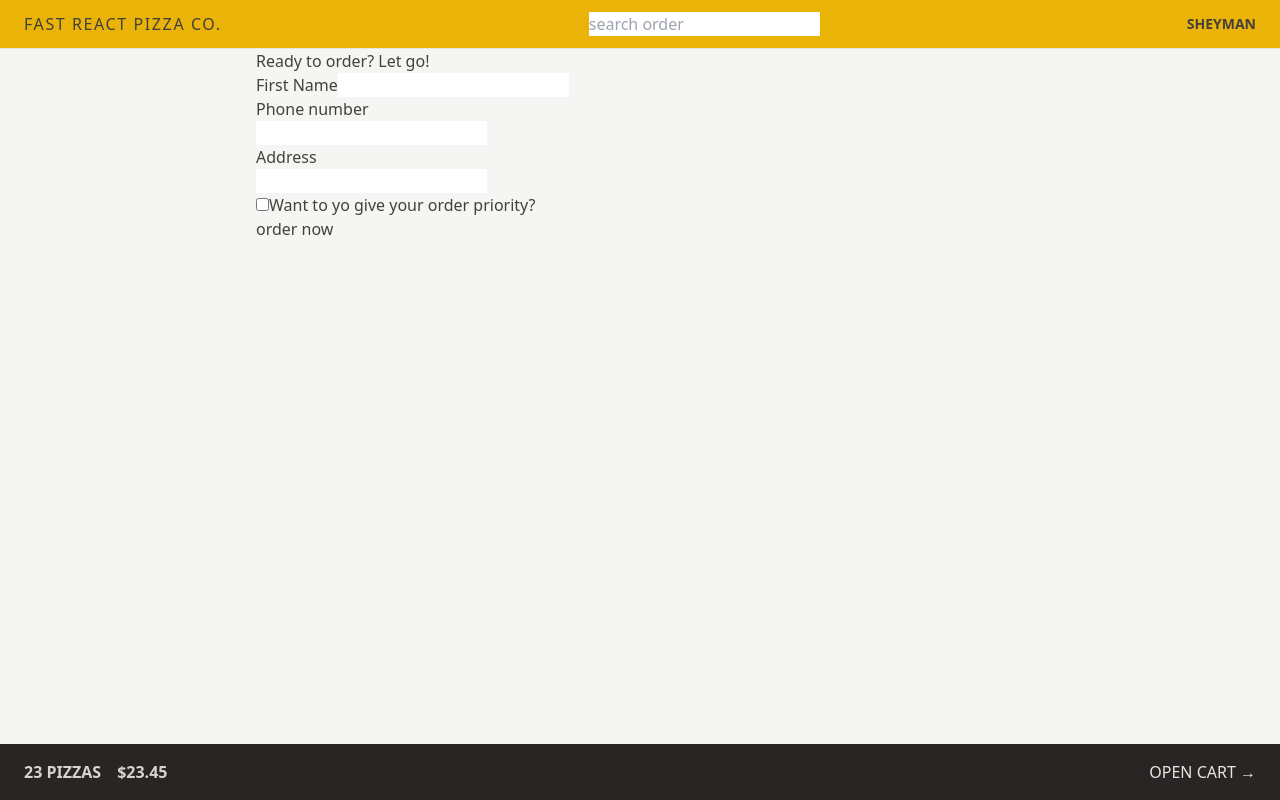
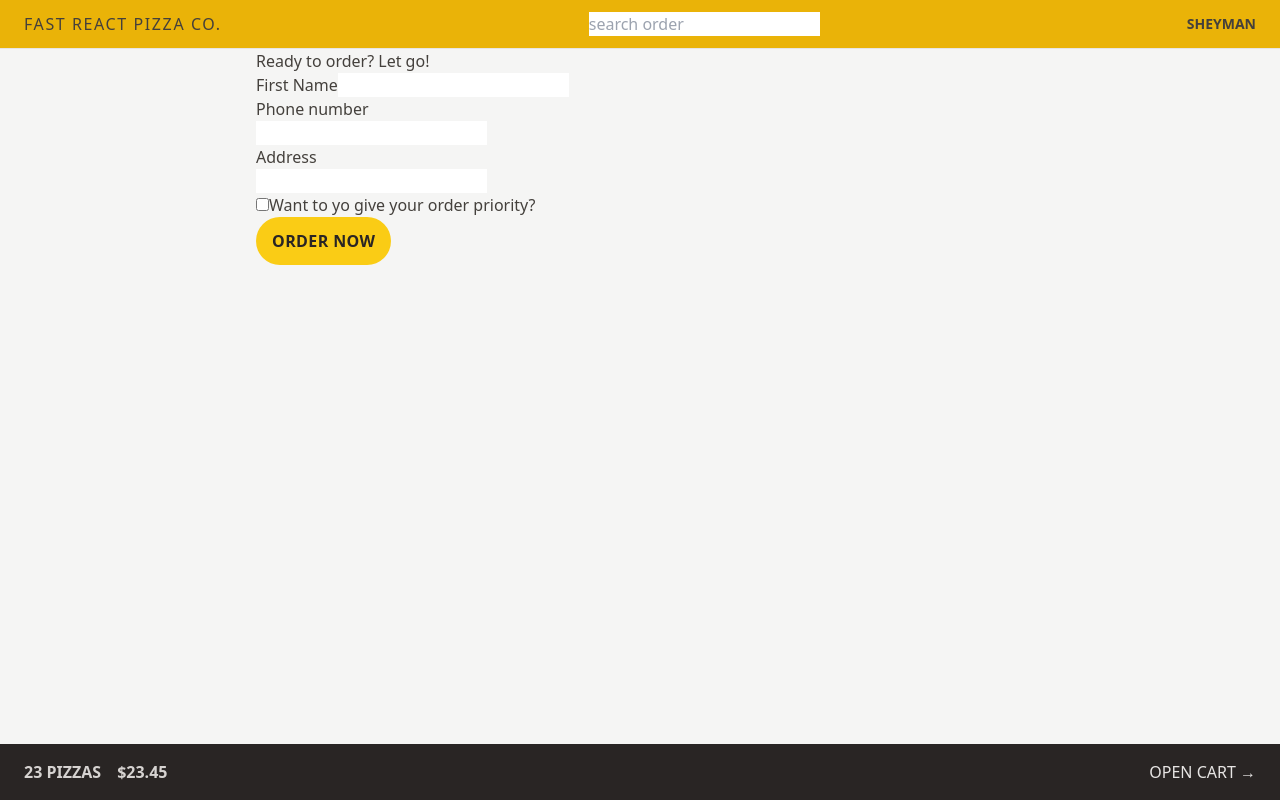
Before and after one commit to olaniyansheyi/fastest-pizza-app, a React (Vite) app: page /order/new in a window 1280 px wide. Built offline with nearby package versions, Linux system fonts and the light colour scheme.

Commit message:
new feature

```diff
--- a/src/features/cart/Cart.jsx
+++ b/src/features/cart/Cart.jsx
@@ -29,7 +29,7 @@
 
   return (
     <div>
-      <Link to="/menu">&larr; Back to menu</Link>
+      <Link to="/menu" className='text-sm text-blue-500 hover:text-blue-600 hover:underline'>&larr; Back to menu</Link>
 
       <h2>Your cart, %NAME%</h2>
 
--- a/src/features/order/CreateOrder.jsx
+++ b/src/features/order/CreateOrder.jsx
@@ -79,7 +79,8 @@
 
         <div>
           <input type="hidden" name="cart" value={JSON.stringify(cart)} />
-          <button disabled={isSubmitting}>
+          <button disabled={isSubmitting} className="bg-yellow-400 uppercase font-semibold text-stone-800 py-3  tracking-wide px-4 rounded-full hover:bg-yellow-300 transition-colors duration-300 focus:outline-none focus:ring focus:ring-yellow-300 focus:bg-yellow-300 focus:ring-offset-2
+          disabled:cursor-not-allowed">
             {isSubmitting ? "placing order...." : "order now"}
           </button>
         </div>
```
